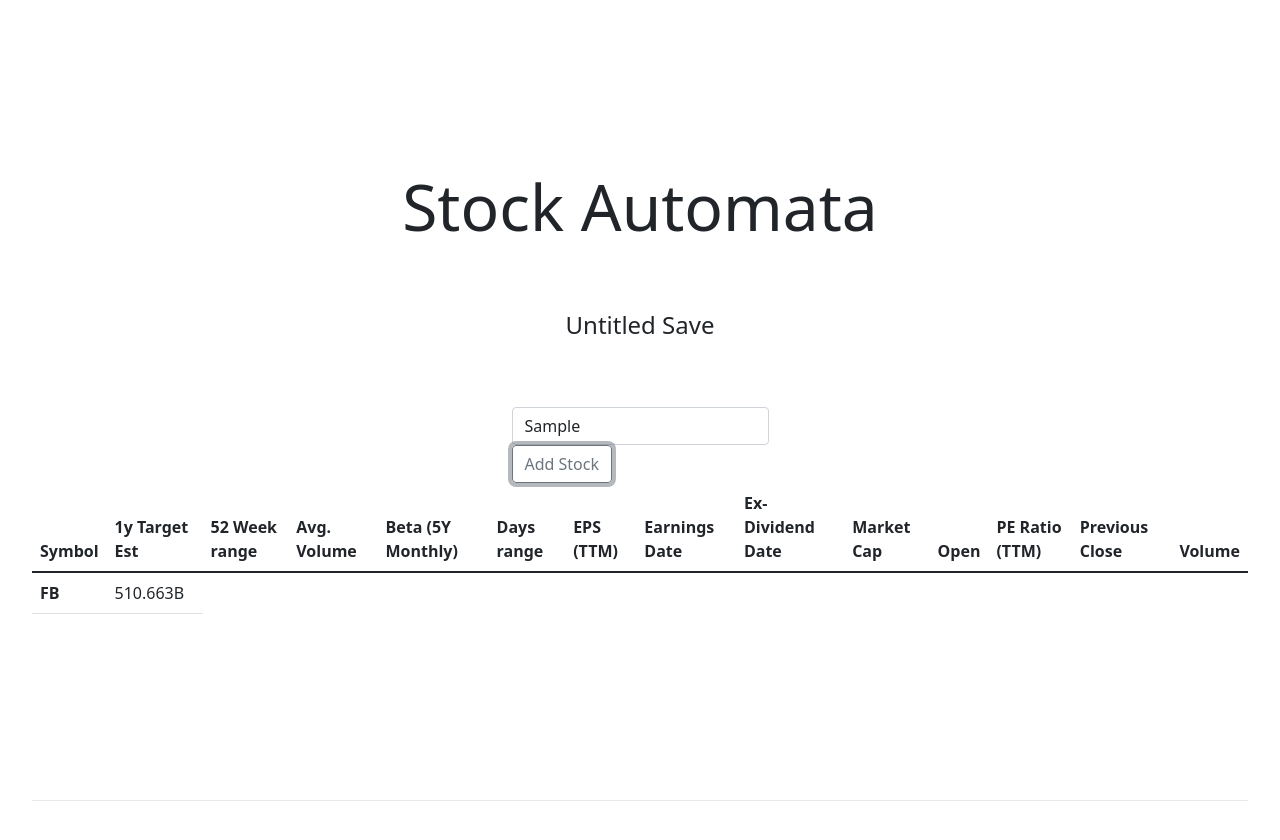
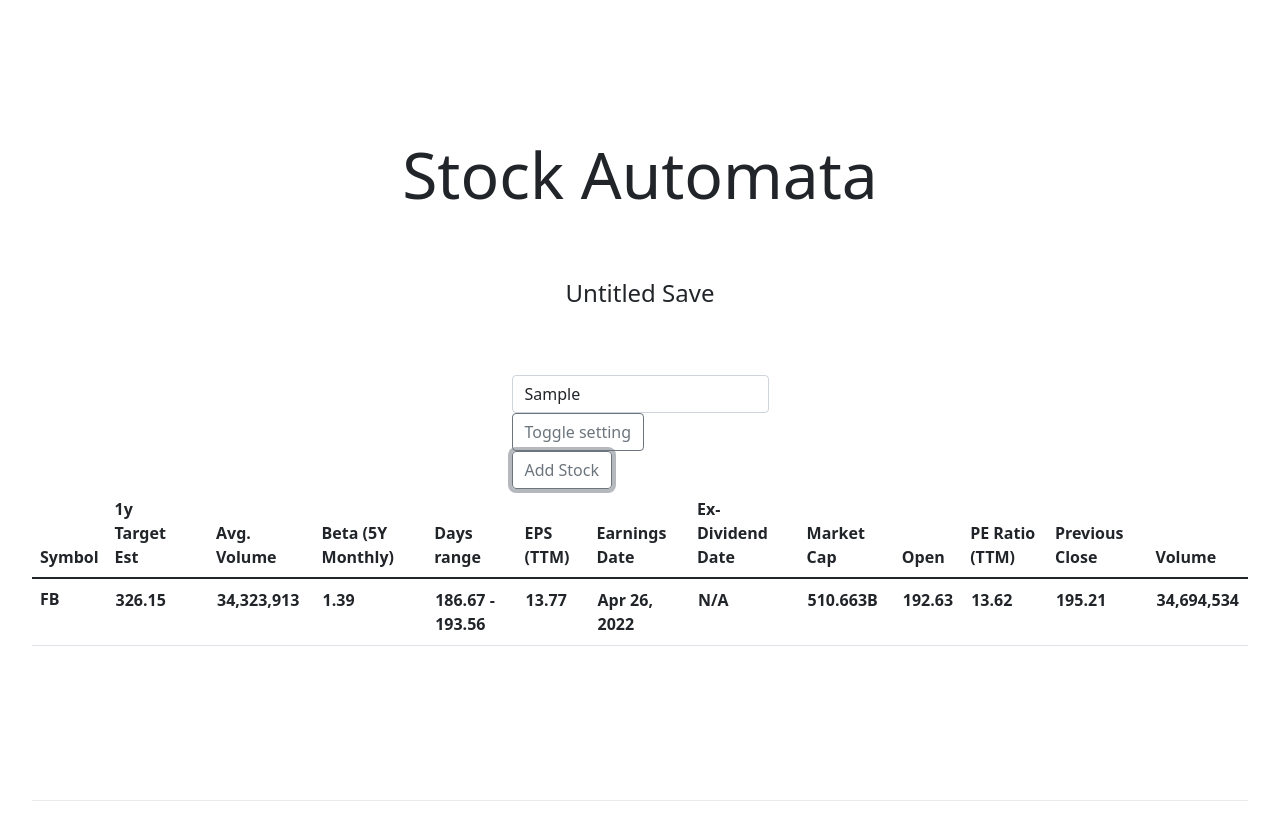
Before and after one commit to NeneWang/stock-automata, a Next.js app: page / in a window 1280 px wide. Both pictures are taken after typing "Sample" into the empty fields and a click on the button "Add Stock". Shown: the top 840 px of the page. Built offline with nearby package versions, Linux system fonts and the light colour scheme.

Commit message:
symbols | stocks | toggle button

```diff
--- a/components/StockTable.js
+++ b/components/StockTable.js
@@ -21,7 +21,13 @@ export default function StockTable({ stocks, settings }) {
                     const stockData = Object.values(stock)[0];
                     return <tr>
                         <th scope="row">{stockData.symbol}</th>
-                        <td>{stockData["Market Cap"]}</td>
+                        {settings && Object.keys(settings).map(
+                            // console.log(setting)
+                            setting => {
+                                return <th scope="col">{settings[setting] &&
+                                    <td>{stockData[setting]}</td>}</th>
+                            }
+                        )}
                     </tr>
                 })}
             </tbody>
--- a/pages/index.js
+++ b/pages/index.js
@@ -12,7 +12,7 @@ export default function Home() {
   const [settings, setSettings] = useState(
     {
       "1y Target Est": true,
-      "52 Week range": true,
+      "52 Week range": false,
       "Avg. Volume": true,
       "Beta (5Y Monthly)": true,
       "Days range": true,
@@ -29,14 +29,19 @@ export default function Home() {
 
   console.log(settings)
 
+  function toggleSetting(settingName) {
+    setSettings({ ...settings, "52 Week range": !settings["52 Week range"] })
+    return false
+  }
 
   function addStock(events) {
+    console.log("add stock pressedn???")
     event.preventDefault()
 
 
     const symbol = events.target.symbol.value;
     let newInformation = { "id": 1, "symbol": "FB", "data": "{\"Previous Close\":\"195.21\",\"Open\":\"192.63\",\"Bid\":\"186.99 x 900\",\"Ask\":\"187.00 x 800\",\"Days range\":\"186.67 - 193.56\",\"52 Week range\":\"186.11 - 384.33\",\"Volume\":\"34,694,534\",\"Avg. Volume\":\"34,323,913\",\"Market Cap\":\"510.663B\",\"Beta (5Y Monthly)\":\"1.39\",\"PE Ratio (TTM)\":\"13.62\",\"EPS (TTM)\":\"13.77\",\"Earnings Date\":\"Apr 26, 2022\",\"Forward Divident & Yield\":\"N\\\/A (N\\\/A)\",\"Ex-Dividend Date\":\"N\\\/A\",\"1y Target Est\":\"326.15\",\"symbol\":\"FB\"}", "created_at": null, "updated_at": "2022-03-14T03:23:35.000000Z" }
-    newInformation = {newInformation, ...JSON.parse(newInformation.data)};
+    newInformation = { newInformation, ...JSON.parse(newInformation.data) };
     let newStockInfo = Object()
     newStockInfo[symbol] = newInformation;
 
@@ -66,11 +71,12 @@ export default function Home() {
 
         <form onSubmit={addStock}>
           <input type="text" name='symbol' class="form-control" placeholder="Enter Stock Symbol" />
+          <button type="button" onClick={toggleSetting} class="btn btn-outline-secondary" >Toggle setting</button>
           <div class="input-group-append">
             <button type="submit" class="btn btn-outline-secondary" >Add Stock</button>
           </div>
         </form>
-            <StockTable stocks={stocks} settings={settings} />
+        <StockTable stocks={stocks} settings={settings} />
       </main>
 
       <footer className={styles.footer}>
```
